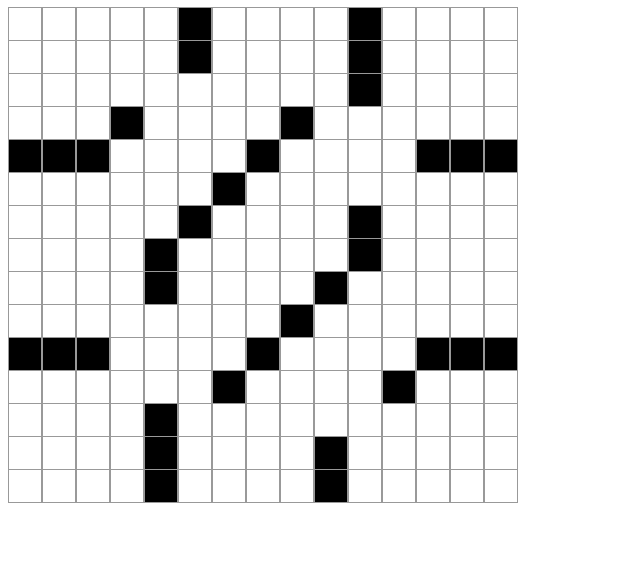
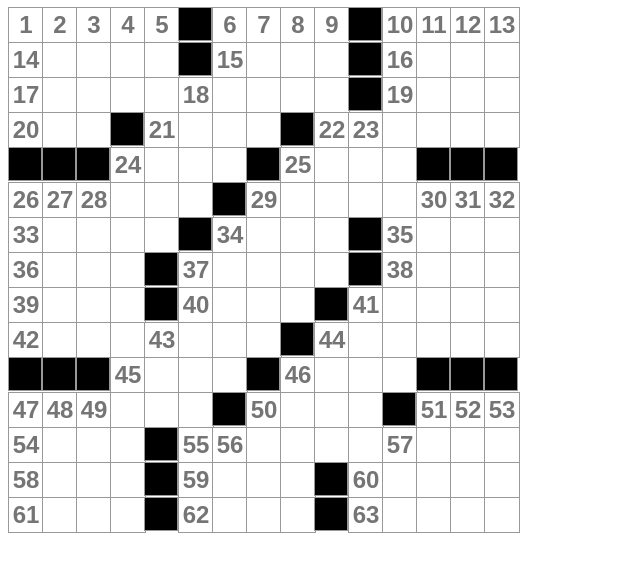
Before and after one commit to nhanphan2112/crossword, a React (Create React App) app: page / in a window 1280 px wide. Shown: the top 572 px of the page, without its empty margins (0-640 px from the left). Built offline with nearby package versions, Linux system fonts and the light colour scheme.

Commit message:
rename Square into Cell and SquareContainer into Grid, also display number on white cells

```diff
--- a/src/App.js
+++ b/src/App.js
@@ -1,30 +1,10 @@
 import React from "react";
-import Square from "./Square";
-import SquareContainer from "./SquareContainer";
+import Grid from "./Grid";
 
-import Crossword from "@jaredreisinger/react-crossword";
 
-const data = {
-	across: {
-    1: {
-      clue: 'one plus one',
-      answer: 'TWO',
-      row: 0,
-      col: 0,
-    },
-  },
-  down: {
-    2: {
-      clue: 'three minus two',
-      answer: 'ONE',
-      row: 0,
-      col: 2,
-    },
-  },
-};
 
 const App = () => {
-	return<div> <SquareContainer/> </div>;
+	return<div> <Grid/> </div>;
 }
 
 export default App;
--- /dev/null
+++ b/src/Cell.js
@@ -0,0 +1,16 @@
+import React from "react";
+import "./styles.css";
+
+const renderCell = (cell) => {
+	if (cell.type) {
+		return <button className="blacksquare"></button>;
+	}
+
+	return <input className="square" maxLength="1" placeholder={cell.number}></input>;
+};
+
+const Cell = ({ cell }) => {
+	return <React.Fragment>{renderCell(cell)}</React.Fragment>;
+};
+
+export default Cell;
--- a/src/SquareContainer.js
+++ b/src/Grid.js
@@ -1,21 +1,21 @@
 import React from "react";
 import "./styles.css";
-import Square from "./Square";
+import Cell from "./Cell";
 import crossWordData from "./data.json";
 
 const cells = crossWordData.cells;
 
-const SquareContainer = () => {
+const Grid = () => {
 	const grid = [];
 
 	for (let row = 0; row < 15; row++) {
 		grid.push([]);
 		for (let col = 0; col < 15; col++) {
-			grid[row].push(<Square key={`${col}${row}`} cell={cells[15 * row + col]} />);
+			grid[row].push(<Cell key={`${col}${row}`} cell={cells[15 * row + col]} />);
 		}
 	}
 
 	return <div className="grid-board">{grid}</div>;
 };
 
-export default SquareContainer;
+export default Grid;
--- a/src/Square.js
+++ /dev/null
@@ -1,27 +0,0 @@
-import React from "react";
-import "./styles.css";
-
-
-
-const renderSquare = (cell) => {
-	// if (x === xValue && y === yValue) {
-	// 	if (blackSquare) {
-	// 		// console.log("this is a black square");
-	// 		return <button className="blacksquare"></button>;
-	// 	}
-
-	// 	return <button className="square"></button>;
-	// }
-  if(cell.type){
-    return <button className="blacksquare"></button>;
-  }
-
-  return <button className="square"></button>;
-};
-
-const Square = ({ cell }) => {
-  console.log(cell);
-	return <React.Fragment>{renderSquare(cell)}</React.Fragment>;
-};
-
-export default Square;
```
